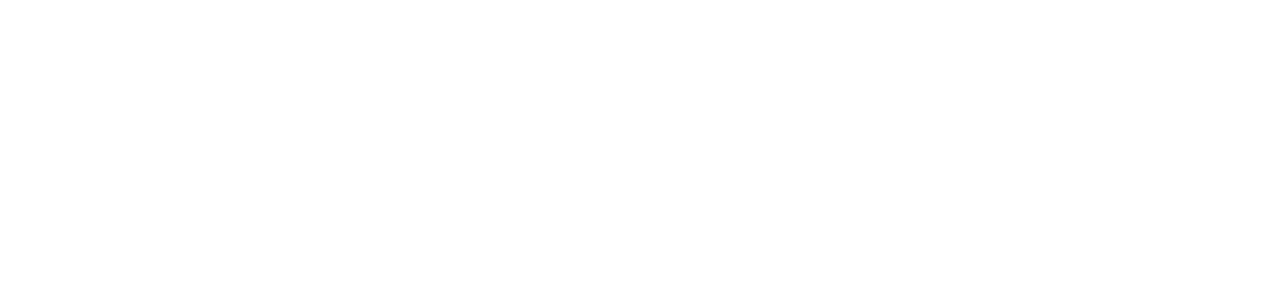
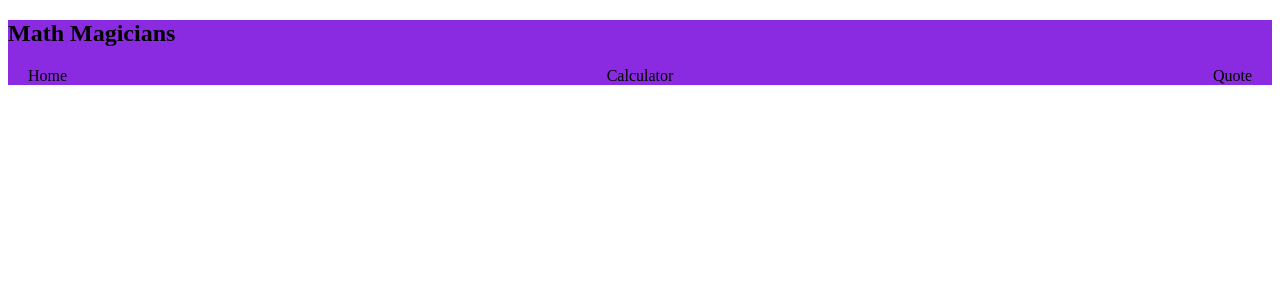
Before and after one commit to dgsierra/calculator-react, a React (Create React App) app: page / in a window 1280 px wide. Shown: the top 300 px of the page. Built offline with nearby package versions, Linux system fonts and the light colour scheme.

Commit message:
Remove default code and init componet Navbar

```diff
--- /dev/null
+++ b/src/Components/navbar/Navbar.css
@@ -0,0 +1,10 @@
+.navbar {
+    background-color: blueviolet;
+}
+
+.navbar-elements {
+    display: flex;
+    justify-content: space-between;
+    align-items: center;
+    padding: 0 20px;
+}
--- /dev/null
+++ b/src/Components/navbar/Navbar.js
@@ -0,0 +1,16 @@
+import React from 'react'
+import './Navbar.css';
+
+const Navbar = () => {
+  return (
+    <nav className="navbar navbar-expand-lg navbar-light bg-light">
+    <h2 className="navbar-brand">Math Magicians</h2>
+    <ul className="navbar-elements">
+      <li className="navbar-element">Home</li>
+      <li className="navbar-element">Calculator</li>
+      <li className="navbar-element">Quote</li>
+    </ul>
+  </nav>);
+}
+
+export default Navbar;
--- a/src/index.css
+++ b/src/index.css
@@ -1,13 +1,5 @@
-body {
-  margin: 0;
-  font-family: -apple-system, BlinkMacSystemFont, 'Segoe UI', 'Roboto', 'Oxygen',
-    'Ubuntu', 'Cantarell', 'Fira Sans', 'Droid Sans', 'Helvetica Neue',
-    sans-serif;
-  -webkit-font-smoothing: antialiased;
-  -moz-osx-font-smoothing: grayscale;
+* {
+  list-style: none;
+  padding: none;
+  margin: none;
 }
-
-code {
-  font-family: source-code-pro, Menlo, Monaco, Consolas, 'Courier New',
-    monospace;
-}
--- a/src/index.js
+++ b/src/index.js
@@ -2,16 +2,17 @@
 import ReactDOM from 'react-dom/client';
 import './index.css';
 import App from './App';
-import reportWebVitals from './reportWebVitals';
+import Navbar from './Components/navbar/Navbar';
 
 const root = ReactDOM.createRoot(document.getElementById('root'));
 root.render(
   <React.StrictMode>
     <App />
+    <Navbar />
   </React.StrictMode>
 );
 
 // If you want to start measuring performance in your app, pass a function
 // to log results (for example: reportWebVitals(console.log))
 // or send to an analytics endpoint. Learn more: https://bit.ly/CRA-vitals
-reportWebVitals();
+// reportWebVitals();
```
Also changed, not shown: src/logo.svg (deleted), 1 other file (tests, documents, lock files or other folders).
